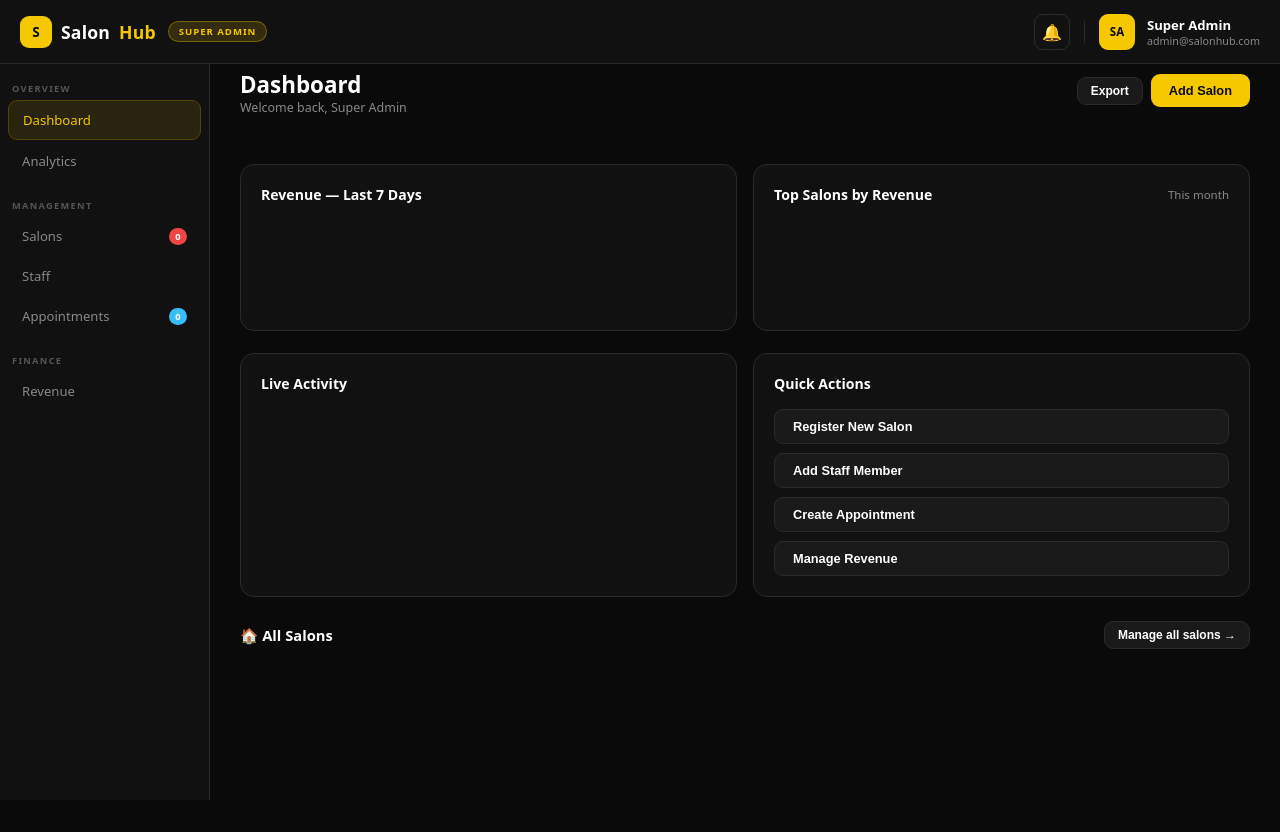
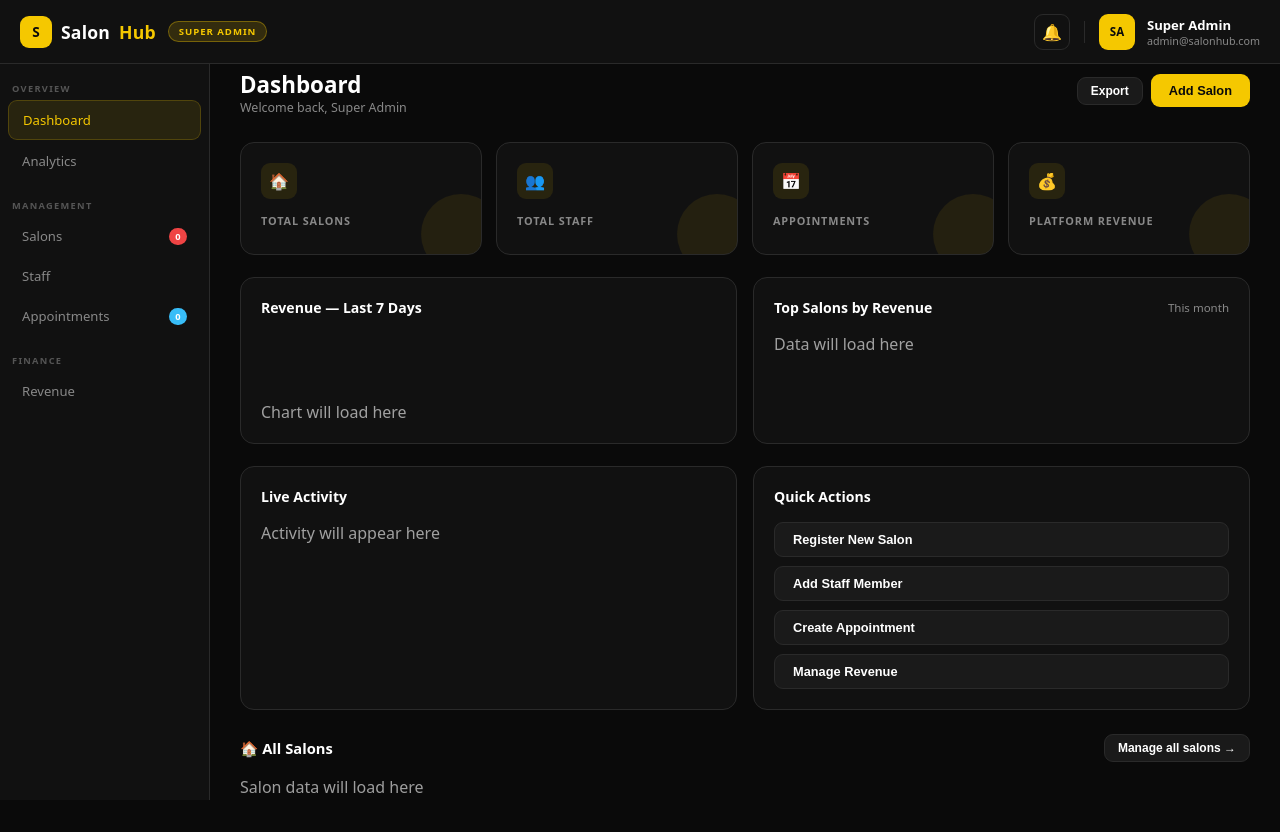
Before and after one commit to Sachi-ni/multi-salon-web-app, a React (Create React App) app in the folder frontend/: page /Dashboard in a window 1280 px wide. Shown: the top 832 px of the page. Before the commit the page ends 800 px from the top, so only its background shows below. Built offline with nearby package versions, Linux system fonts and the light colour scheme.

Commit message:
Update Dashboard.jsx

```diff
--- a/frontend/src/pages/superadmin/Dashboard.jsx
+++ b/frontend/src/pages/superadmin/Dashboard.jsx
@@ -1,19 +1,30 @@
-import React from "react";
+import React, { useState } from "react";
 import { useNavigate } from "react-router-dom";
 
 const Dashboard = () => {
   const navigate = useNavigate();
 
-  // Dummy functions (replace with real logic later)
+  // State (empty for now – will connect backend later)
+  //const [stats, setStats] = useState([]);
+
   const doExport = () => {
     console.log("Export clicked");
   };
 
-
+  const openModal = (name) => {
+    console.log("Open modal:", name);
+  };
 
   const nav = (page) => {
-    navigate(`/${page}`);
+    navigate(`/${page.toLowerCase()}`);
   };
+
+  const [stats] = useState([
+    { ico: "🏠", lbl: "Total Salons", val: "", sub: "" },
+    { ico: "👥", lbl: "Total Staff", val: "", sub: "" },
+    { ico: "📅", lbl: "Appointments", val: "", sub: "" },
+    { ico: "💰", lbl: "Platform Revenue", val: "", sub: "" },
+  ]);
 
   return (
     <div id="pg-dashboard">
@@ -30,23 +41,68 @@ const Dashboard = () => {
             Export
           </button>
 
-          <button className="btn btn-p" onClick={() => nav("AddSalon")}>
+          <button
+            className="btn btn-p"
+            onClick={() => openModal("m-salon")}
+          >
             Add Salon
           </button>
         </div>
       </div>
 
-      {/* Stats */}
-      <div className="srow" id="dstats"></div>
+      {/* Stats (dynamic placeholder) */}
+      <div className="srow">
+        {stats.length === 0 ? (
+          <p style={{ opacity: 0.6 }}>No data available yet</p>
+        ) : (
+          stats.map((item, index) => {
+            // Map each stat to its page
+            let page = "";
+            switch (item.lbl) {
+              case "Total Salons":
+                page = "salons";
+                break;
+              case "Total Staff":
+                page = "staff";
+                break;
+              case "Appointments":
+                page = "appointments";
+                break;
+              case "Platform Revenue":
+                page = "revenue";
+                break;
+              default:
+                page = "";
+            }
+
+            return (
+              <div
+                className="sc"
+                key={index}
+                style={{ cursor: page ? "pointer" : "default" }}
+                onClick={() => page && nav(page)}
+              >
+                <div className="sc-ico">{item.ico}</div>
+                <div className="sc-lbl">{item.lbl}</div>
+                <div className="sc-val">{item.val}</div>
+                <div className="sc-sub">{item.sub}</div>
+              </div>
+            );
+          })
+        )}
+      </div>
 
       {/* Charts Section */}
       <div className="g2 mb22">
+
         <div className="card">
           <div className="chdr">
             <h3>Revenue — Last 7 Days</h3>
-            <span className="sub" id="rev7total"></span>
+            <span className="sub"></span>
           </div>
-          <div className="rchart" id="rchart7"></div>
+          <div className="rchart">
+            <p style={{ opacity: 0.6 }}>Chart will load here</p>
+          </div>
         </div>
 
         <div className="card">
@@ -54,8 +110,11 @@ const Dashboard = () => {
             <h3>Top Salons by Revenue</h3>
             <span className="sub">This month</span>
           </div>
-          <div id="toplist"></div>
+          <div>
+            <p style={{ opacity: 0.6 }}>Data will load here</p>
+          </div>
         </div>
+
       </div>
 
       {/* Activity + Quick Actions */}
@@ -65,7 +124,9 @@ const Dashboard = () => {
           <div className="chdr">
             <h3>Live Activity</h3>
           </div>
-          <div id="afeed"></div>
+          <div>
+            <p style={{ opacity: 0.6 }}>Activity will appear here</p>
+          </div>
         </div>
 
         <div className="card">
@@ -78,7 +139,7 @@ const Dashboard = () => {
             <button
               className="btn btn-g"
               style={{ justifyContent: "flex-start" }}
-              onClick={() => nav("AddSalon")}
+              onClick={() => openModal("m-salon")}
             >
               Register New Salon
             </button>
@@ -86,7 +147,7 @@ const Dashboard = () => {
             <button
               className="btn btn-g"
               style={{ justifyContent: "flex-start" }}
-              onClick={() => nav("AddStaff")}
+              onClick={() => openModal("m-staff")}
             >
               Add Staff Member
             </button>
@@ -94,7 +155,7 @@ const Dashboard = () => {
             <button
               className="btn btn-g"
               style={{ justifyContent: "flex-start" }}
-              onClick={() => nav("AddAppointment")}
+              onClick={() => openModal("m-appt")}
             >
               Create Appointment
             </button>
@@ -102,13 +163,14 @@ const Dashboard = () => {
             <button
               className="btn btn-g"
               style={{ justifyContent: "flex-start" }}
-              onClick={() => nav("Revenue")}
+              onClick={() => nav("revenue")}
             >
               Manage Revenue
             </button>
 
           </div>
         </div>
+
       </div>
 
       {/* Salons Section */}
@@ -116,7 +178,6 @@ const Dashboard = () => {
         <h3>
           🏠 All Salons{" "}
           <span
-            id="dsal-count"
             style={{
               fontSize: ".72rem",
               color: "var(--muted2)",
@@ -134,7 +195,9 @@ const Dashboard = () => {
         </button>
       </div>
 
-      <div className="dsal-grid" id="dsal-grid"></div>
+      <div className="dsal-grid">
+        <p style={{ opacity: 0.6 }}>Salon data will load here</p>
+      </div>
 
     </div>
   );
```
